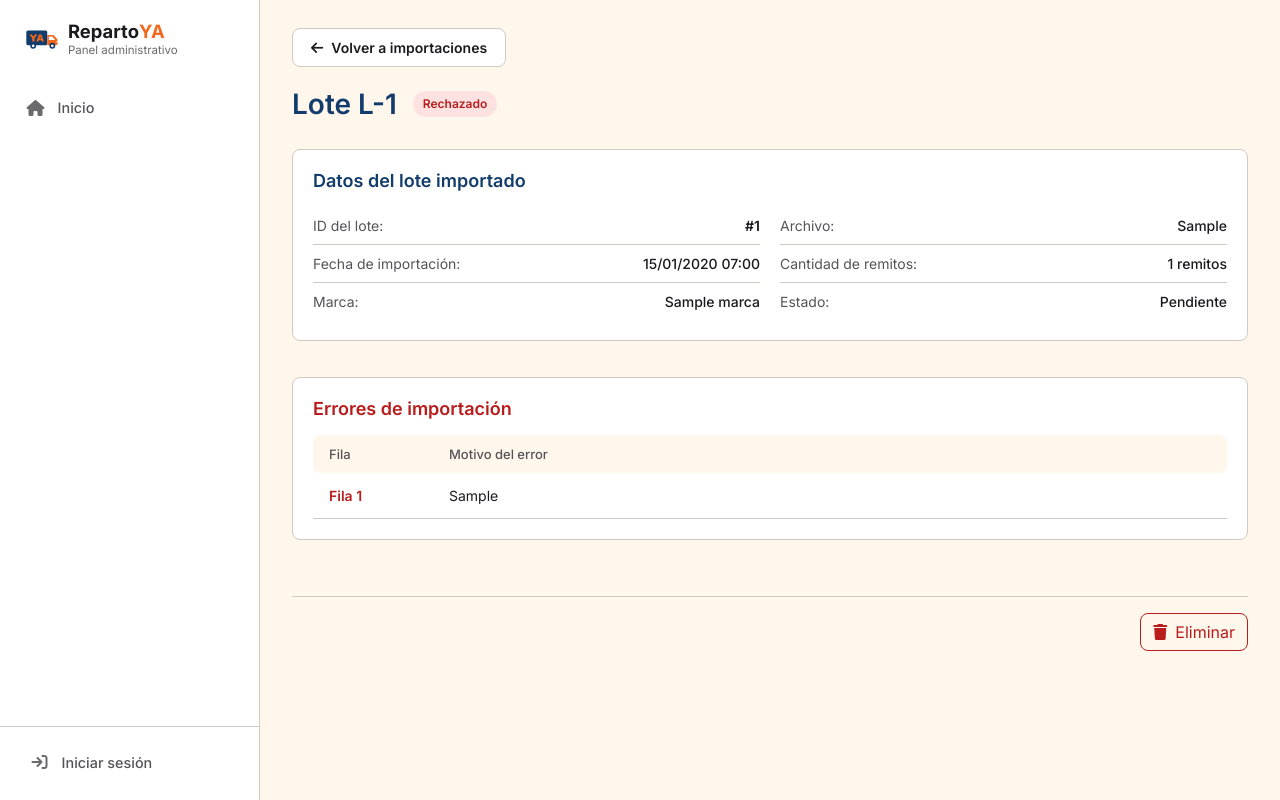
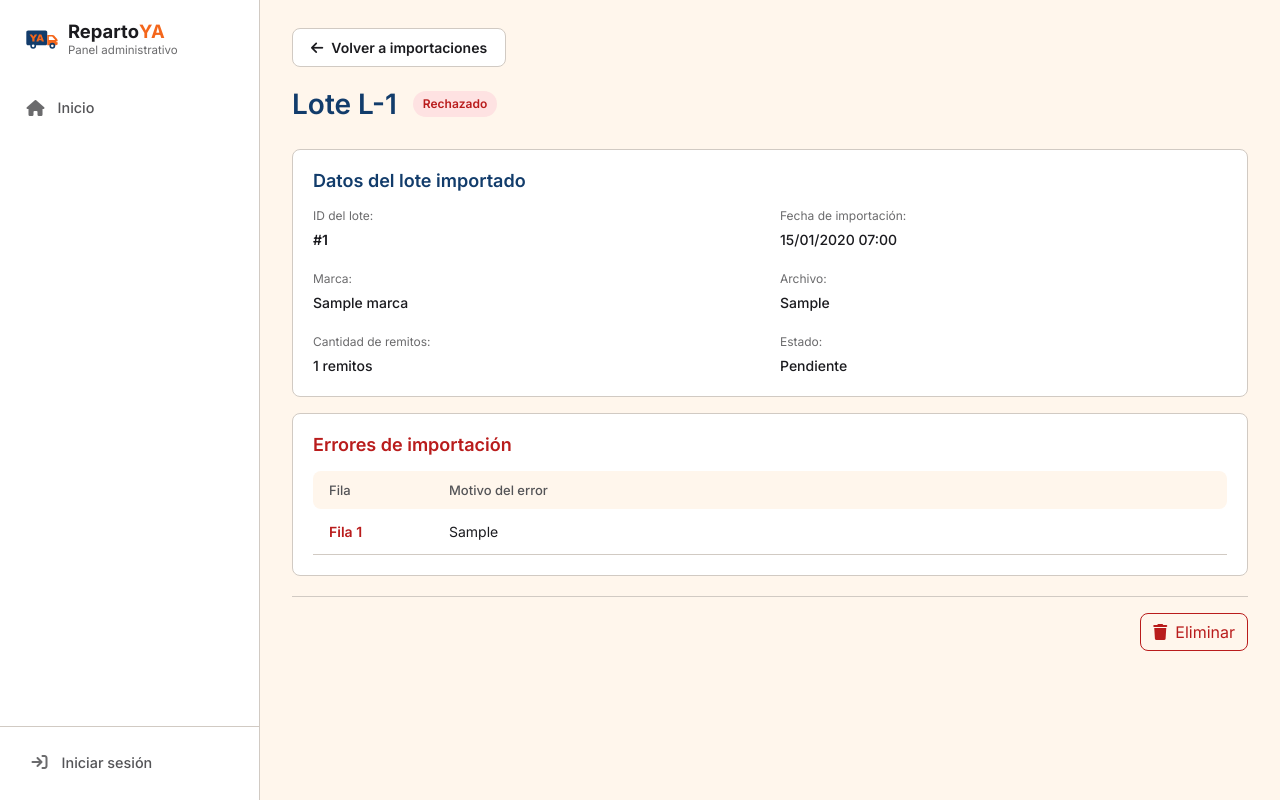
Before and after one commit to enzogiandon/Proyecto_Ing-software, a Django app: page /remitos/importaciones/1/ in a window 1280 px wide. Run offline with Django 5.2, Linux system fonts and the light colour scheme; tables that the repository leaves empty hold one stand-in row (values such as "Sample post").

Commit message:
Corrijo el campo de MARCA en importar_csv y la vista de importacion_detalle

```diff
--- a/apps/remitos/templates/remitos/importacion_detalle.html
+++ b/apps/remitos/templates/remitos/importacion_detalle.html
@@ -30,34 +30,30 @@
 
     <section class="remitos-card mb-3">
         <h2 class="text-section text-c-brand mb-3">Datos del lote importado</h2>
-        <div class="remitos-detail-grid">
-            <div>
-                <div class="remito-data-row">
-                    <span class="remito-data-label">ID del lote:</span>
-                    <span class="remito-data-value fw-semibold text-c-primary">#{{ importacion.id }}</span>
+        <div class="remitos-detalle-layout">
+                <div class="remito-kv-item">
+                    <span class="remito-kv-label">ID del lote:</span>
+                    <span class="remito-kv-value fw-semibold text-c-primary">#{{ importacion.id }}</span>
                 </div>
-                <div class="remito-data-row">
-                    <span class="remito-data-label">Fecha de importación:</span>
-                    <span class="remito-data-value">{{ importacion.fecha|date:"d/m/Y H:i" }}</span>
+                <div class="remito-kv-item">
+                    <span class="remito-kv-label">Fecha de importación:</span>
+                    <span class="remito-kv-value">{{ importacion.fecha|date:"d/m/Y H:i" }}</span>
                 </div>
-                <div class="remito-data-row">
-                    <span class="remito-data-label">Marca:</span>
-                    <span class="remito-data-value">{{ importacion.marca }}</span>
+                <div class="remito-kv-item">
+                    <span class="remito-kv-label">Marca:</span>
+                    <span class="remito-kv-value">{{ importacion.marca }}</span>
                 </div>
-            </div>
-
-            <div>
-                <div class="remito-data-row">
-                    <span class="remito-data-label">Archivo:</span>
-                    <span class="remito-data-value">{{ importacion.archivo }}</span>
+                <div class="remito-kv-item">
+                    <span class="remito-kv-label">Archivo:</span>
+                    <span class="remito-kv-value">{{ importacion.archivo }}</span>
                 </div>
-                <div class="remito-data-row">
-                    <span class="remito-data-label">Cantidad de remitos:</span>
-                    <span class="remito-data-value">{{ importacion.cantidad }} remitos</span>
+                <div class="remito-kv-item">
+                    <span class="remito-kv-label">Cantidad de remitos:</span>
+                    <span class="remito-kv-value">{{ importacion.cantidad }} remitos</span>
                 </div>
-                <div class="remito-data-row">
-                    <span class="remito-data-label">Estado:</span>
-                    <span class="remito-data-value">{{ importacion.get_estado_display|default:importacion.estado|capfirst }}</span>
+                <div class="remito-kv-item">
+                    <span class="remito-kv-label">Estado:</span>
+                    <span class="remito-kv-value">{{ importacion.get_estado_display|default:importacion.estado|capfirst }}</span>
                 </div>
             </div>
         </div>
```
Also changed, not shown: apps/remitos/templates/remitos/importar_csv.html (+1 -9 lines).
